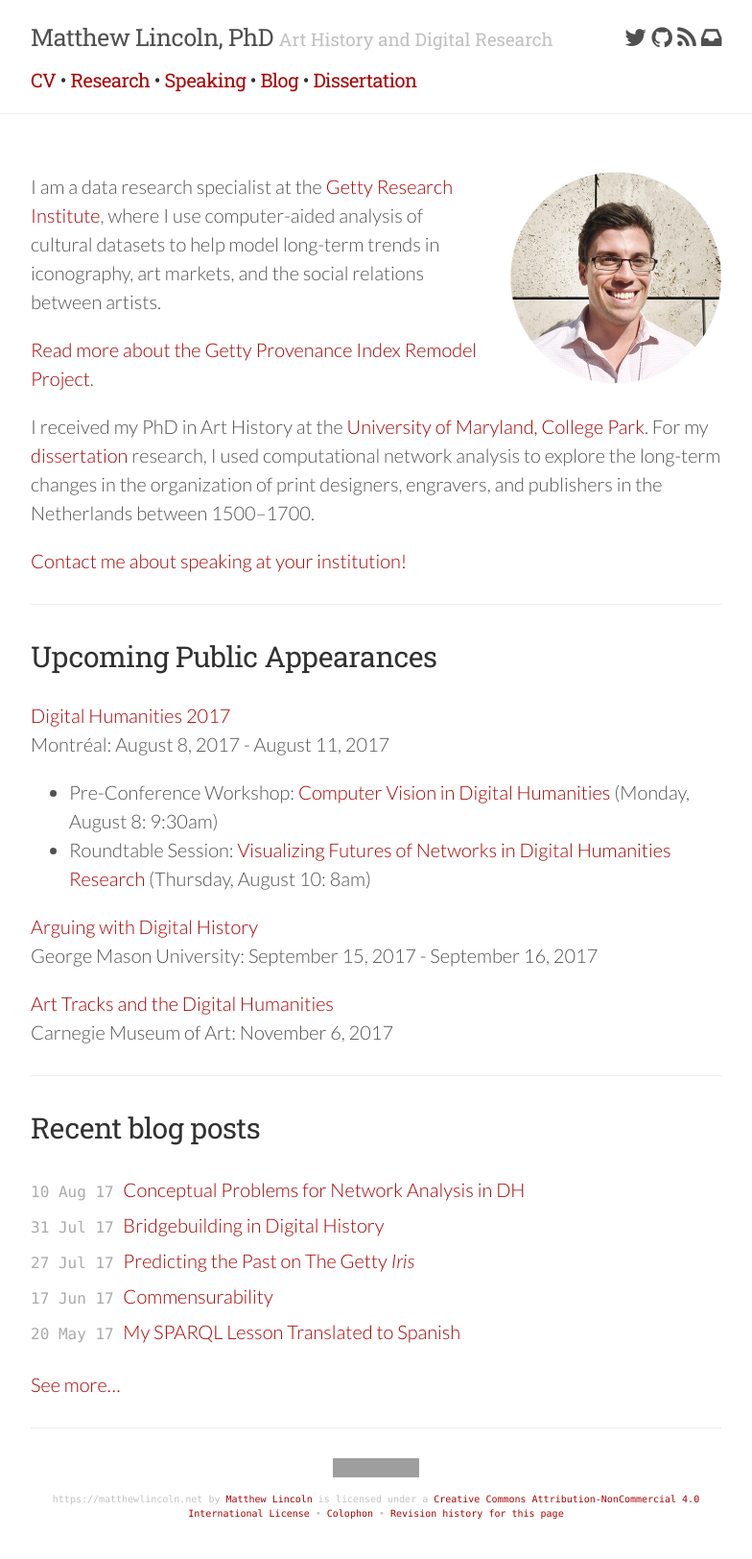
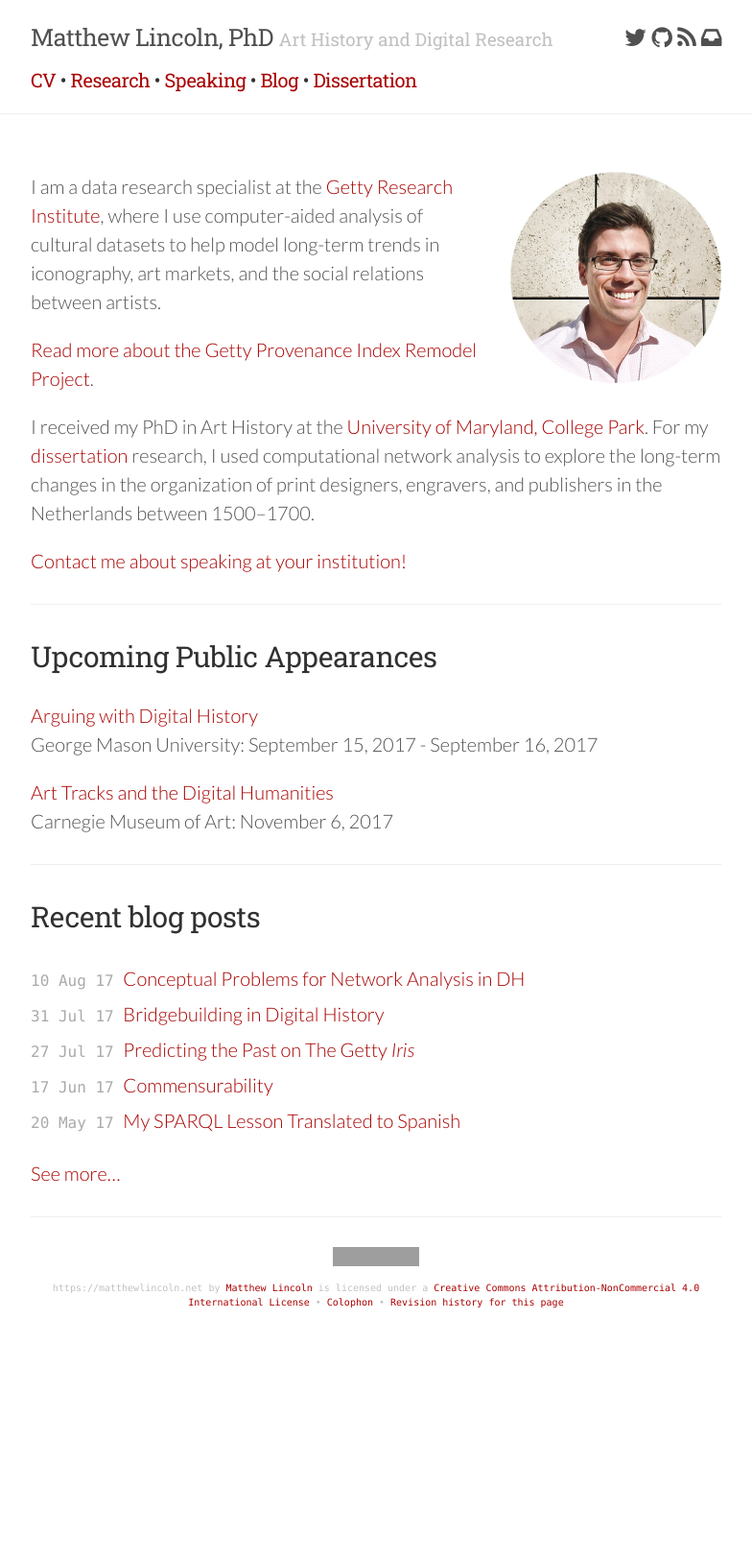
Before and after one commit to mdlincoln/mdlincoln.github.io, a Jekyll site: the page built from index.md, in a window 1280 px wide. Shown: the whole page at 96% size, without its empty margins (248-1032 px from the left). Built offline with Jekyll 4.4.1, drawn with Linux system fonts in a browser that asks for light colours; nearby versions of some CDN libraries; a script that is not in the unit is left out; after the commit the page ends 1404 px from its top, so only the background shows below that; grey boxes are pictures that could not be loaded.

Commit message:
remove DH2017 travel info

```diff
--- a/_data/travel.yaml
+++ b/_data/travel.yaml
@@ -1,11 +1,3 @@
-- venue: Digital Humanities 2017
-  location: Montréal
-  url: https://dh2017.adho.org/
-  datestart: 2017-08-08 00:00:00 -0800
-  dateend:  2017-08-11 00:00:00 -0800
-  freetext: |
-    - Pre-Conference Workshop: [Computer Vision in Digital Humanities](https://avindhsig.wordpress.com/program-computer-vision-in-digital-humanities/) (Monday, August 8: 9:30am)
-    - Roundtable Session: [Visualizing Futures of Networks in Digital Humanities Research](https://www.conftool.pro/dh2017/index.php?page=browseSessions&form_session=286&presentations=show) (Thursday, August 10: 8am)
 - venue: Arguing with Digital History
   location: George Mason University
   datestart: 2017-09-15 00:00:00 -0800
```
